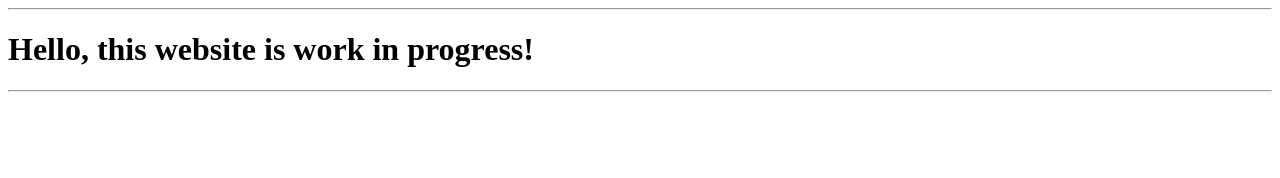
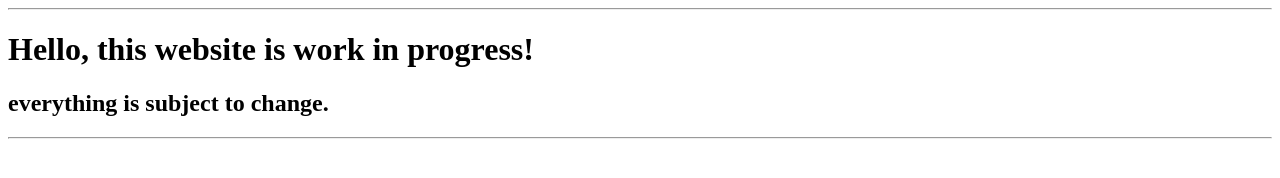
Before and after one commit to stamatisBakery/menu, a plain HTML site: page index.html in a window 1280 px wide. Drawn offline with Linux system fonts and the light colour scheme.

Commit message:
testing attempt 109812

```diff
--- a/index.html
+++ b/index.html
@@ -5,6 +5,7 @@
 <body>
 	<hr>
 	<h1> Hello, this website is work in progress!</h1>
+	<h2> everything is subject to change.</h2>
 	<hr>
 </body>
 </html>
```
